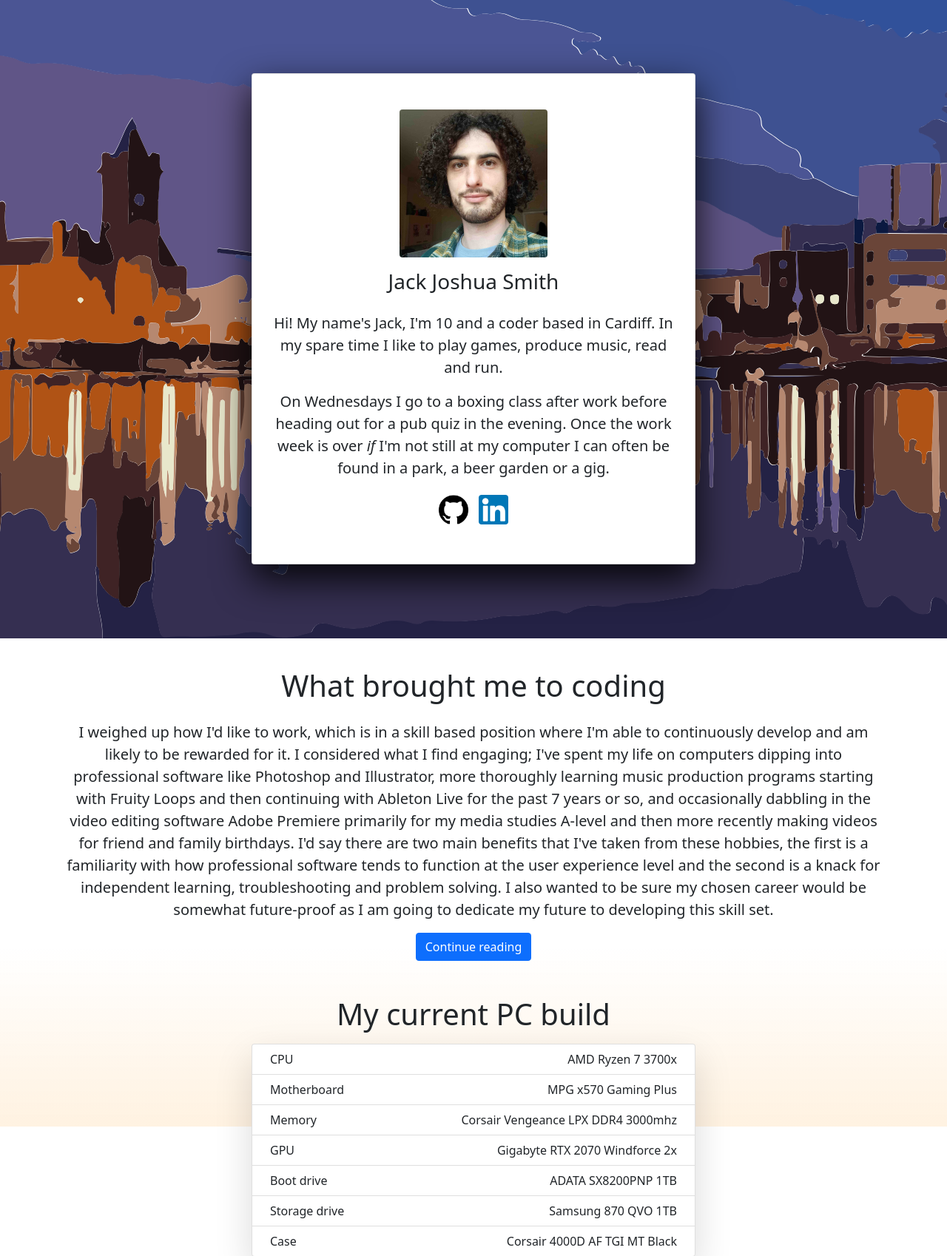
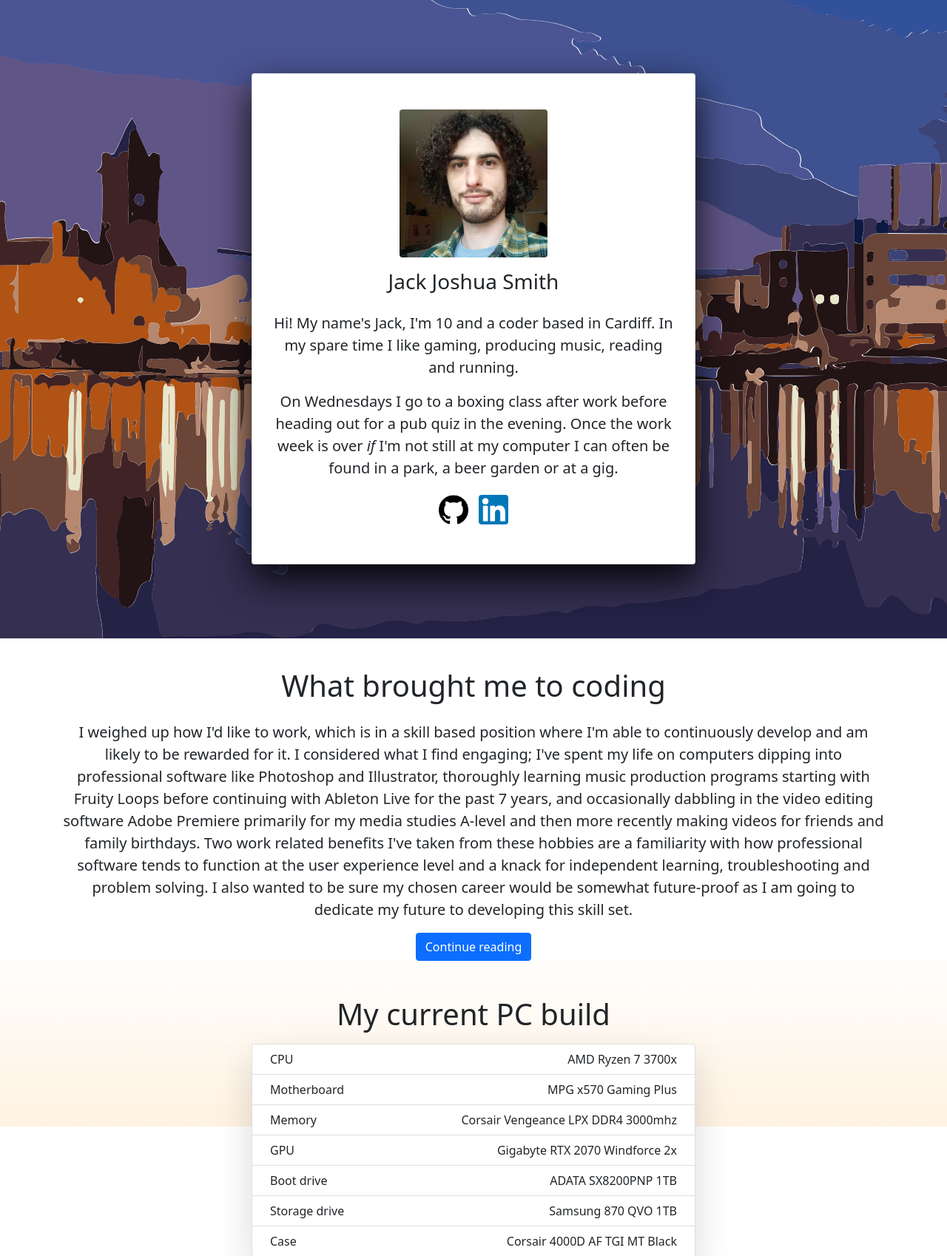
Before and after one commit to JackieBoyBlue/website, a Flask app: template templates/profile.html in a window 1280 px wide. Shown: the part 77-1775 px from the top of the page at 74% size. Run offline with Flask 2, Linux system fonts and the light colour scheme; the template is opened without the code that fills it: most values are stand-ins (such as "Sample title", 1, 10 or a date in 2020).

Commit message:
Some changes to text

```diff
--- a/templates/profile.html
+++ b/templates/profile.html
@@ -11,11 +11,11 @@
             <div class="display-5 fs-3 text-center mt-3">Jack Joshua Smith</div>
             <div id="text" class="text-center mt-4 mb-5 mx-auto px-4">
                 <p class="lead">
-                    Hi! My name's Jack, I'm {{ age }} and a coder based in Cardiff. In my spare time I like to play games, produce music, read and run.
+                    Hi! My name's Jack, I'm {{ age }} and a coder based in Cardiff. In my spare time I like gaming, producing music, reading and running.
                 </p>
                 <p class="lead">
                     On Wednesdays I go to a boxing class after work before heading out for a pub quiz in the evening. Once the work week is over <i>if</i> I'm not still at my computer I can often be found in a park,
-                    a beer garden or a gig.
+                    a beer garden or at a gig.
                 </p>
                 <a href="https://github.com/JackieBoyBlue?tab=repositories" target="_blank"><img alt="github" src="../static/images/github.png" style="height: 40px; width: 40px; margin: 5px;"></a>
                 <a href="https://www.linkedin.com/in/jack-smith-wales/" target="_blank"><img alt="linkedin" src="../static/images/linkedin.png" style="height: 40px; width: 40px; margin: 5px;"></a>
@@ -29,19 +29,18 @@
         <div class="display-6 pb-4">What brought me to coding</div>
         <p class="lead">
             I weighed up how I'd like to work, which is in a skill based position where I'm able to continuously develop and am likely to be rewarded for it. I considered what I find engaging; I've spent my life on
-            computers dipping into professional software like Photoshop and Illustrator, more thoroughly learning music production programs starting with Fruity Loops and then continuing with Ableton Live for the past 7 years
-            or so, and occasionally dabbling in the video editing software Adobe Premiere primarily for my media studies A-level and then more recently making videos for friend and family birthdays. I'd say there are two main
-            benefits that I've taken from these hobbies,
-            the first is a familiarity with how professional software tends to function at the user experience level and the second is a knack for independent learning,
-            troubleshooting and problem solving. I also wanted to be sure my chosen career would be somewhat future-proof as I am going to dedicate my future to developing this skill set.
+            computers dipping into professional software like Photoshop and Illustrator, thoroughly learning music production programs starting with Fruity Loops before continuing with Ableton Live for the past 7 years,
+            and occasionally dabbling in the video editing software Adobe Premiere primarily for my media studies A-level and then more recently making videos for friends and family birthdays. Two work related benefits
+            I've taken from these hobbies are a familiarity with how professional software tends to function at the user experience level and a knack for independent learning, troubleshooting and problem solving. I also
+            wanted to be sure my chosen career would be somewhat future-proof as I am going to dedicate my future to developing this skill set.
         </p>
         <div class="collapse" id="expandMyStory">
             <p class="lead">
-                My first instinct was to study for a qualification alongside my job, but then I started speaking to a contact with a background in the industry. A few weeks later he got in touch and suggested that I work for
-                him developing an app. Of course I jumped at the opporunity.
+                My first instinct was to study for a qualification alongside my job, but then I spoke to a contact with a background in the industry. A few weeks later he got in touch and asked me to work for him developing
+                an app. Of course I jumped at the opporunity.
             </p>
             <p class="lead">
-                The upsides have been tremendous; I've been able to dedicate all of my working hours to developing an app single-handedly from start to finish, which has allowed me to test and play and develop my
+                The upsides have been tremendous; I was able to dedicate all of my working hours to developing an app single-handedly from start to finish, which has allowed me to test and play and develop my
                 skills independently. I've worked through every problem to its solution and understand how each component fits into the app as a whole.
             </p>
             <p><a href="/work" class="lead fs-6 text-reset text-decoration-none">Click here to find out more about the project.</a></p>
--- a/templates/work.html
+++ b/templates/work.html
@@ -37,7 +37,7 @@
 
                 One of the key facets that brings value to the app is the accuracy of the estimates. Due to the limited amount of data that we receive from Starling I decided to implement a user feedback system,
                 as previously mentioned. This data is entirely different and has no need to be tied to the user. In fact I see it as an advantage for the datasets to be completely distinct in order to break any link
-                between the individual and the information given which would hopefully encourage the more privacy conscious users to participate. Being data led also means that categories are much more likely to
+                between the individual and the given information which would hopefully encourage more privacy conscious users to participate. Being data led also means that categories are much more likely to
                 change. For these reasons I decided to also use a noSQL database in MongoDB.
             </p>
             <div class="display-6 fs-3 text-center my-3">Webhooks</div>
```
